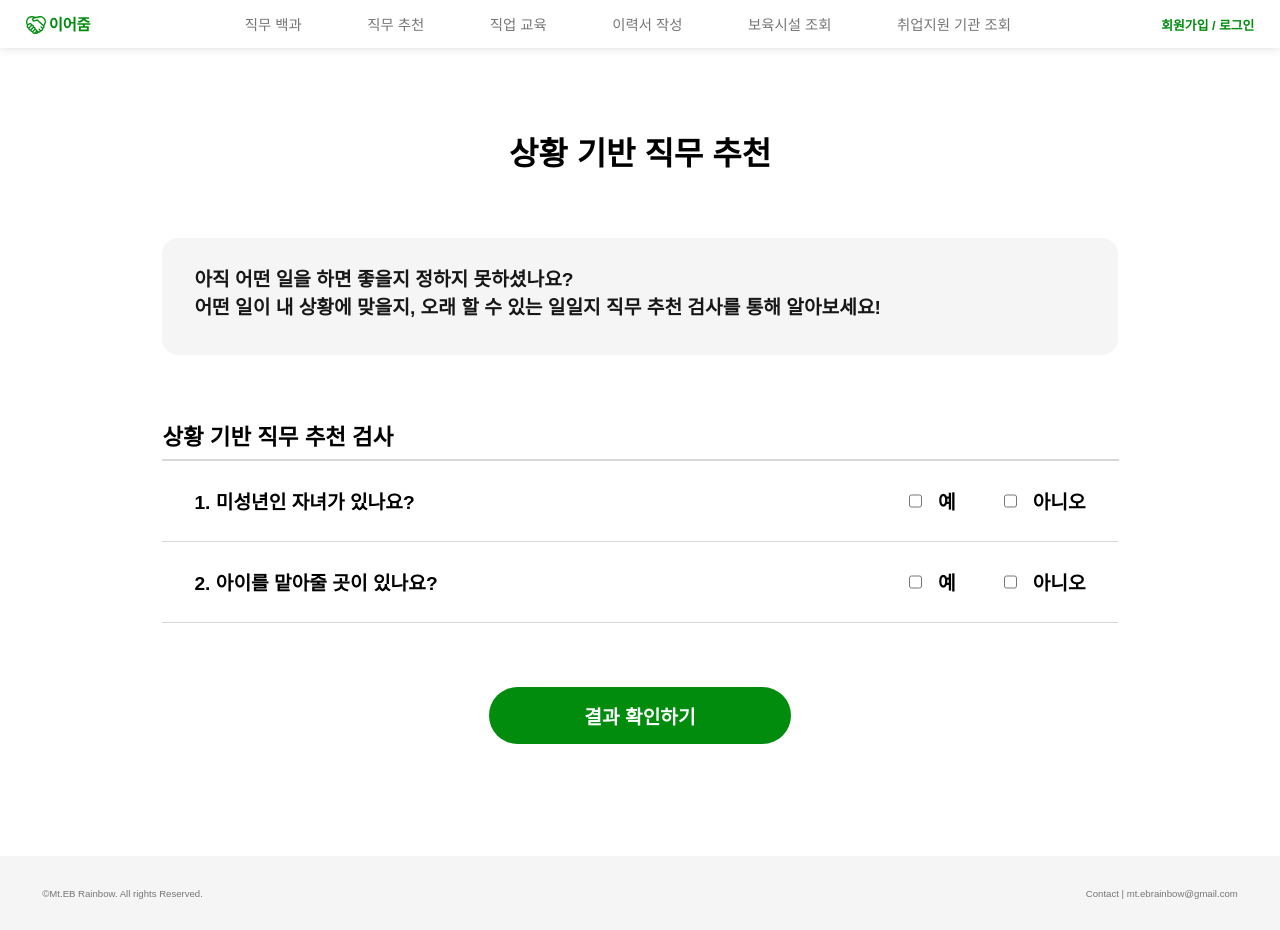
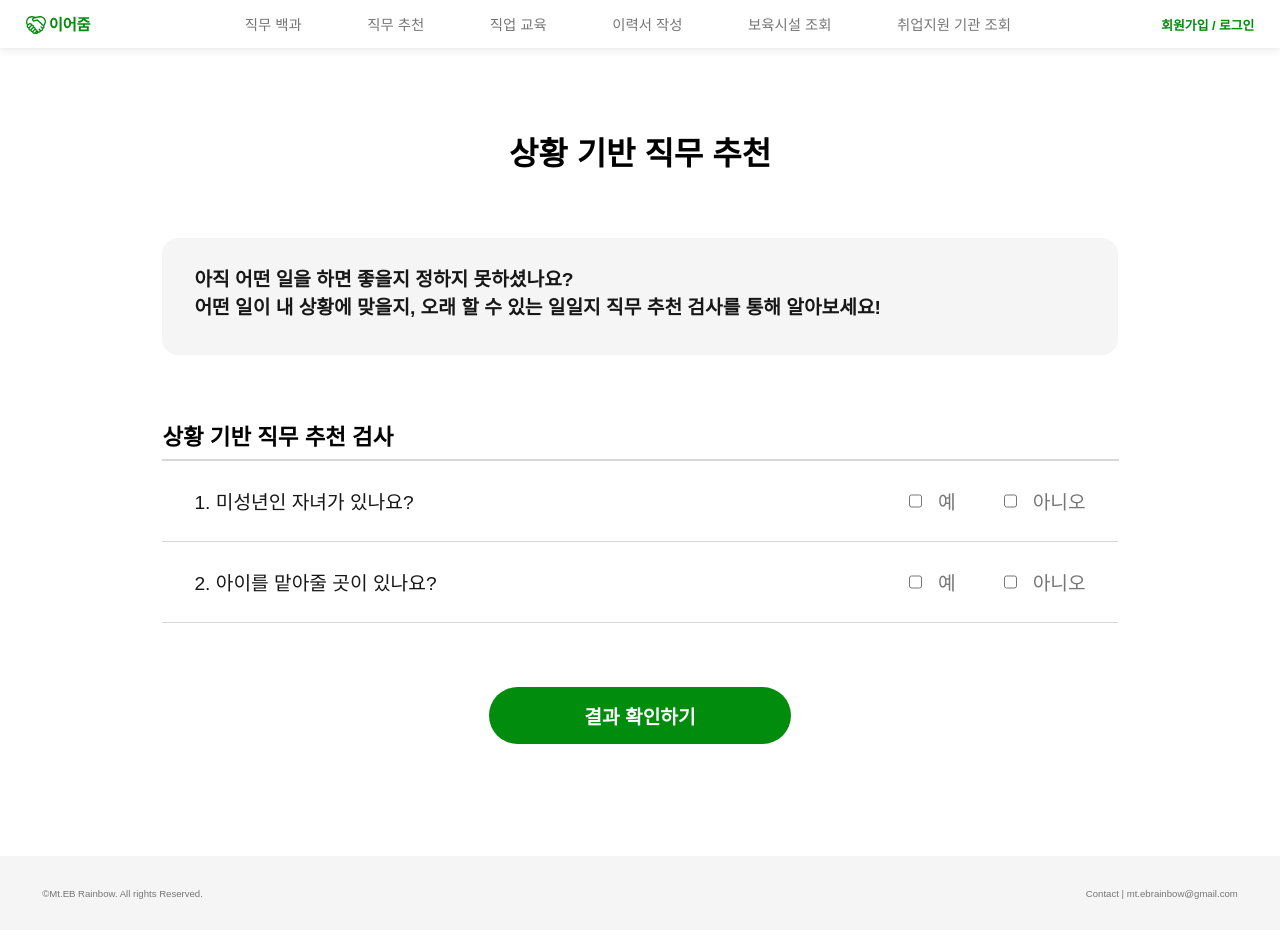
Before and after one commit to Mt-EB-Rainbow/front, a React (Create React App) app: page /recommend in a window 1280 px wide. Built offline with nearby package versions, Linux system fonts and the light colour scheme; a web font is replaced by a local one.

Commit message:
fix: 직무 추천 페이지 css 수정

```diff
--- a/src/components/recommendpage/Recommend.jsx
+++ b/src/components/recommendpage/Recommend.jsx
@@ -24,7 +24,7 @@ const Recommend = () => {
                         <S.InfoTitle>상황 기반 직무 추천 검사</S.InfoTitle>
                         <S.Line />
                         <S.QuestionBox>
-                            <S.Text>1. 미성년인 자녀가 있나요?</S.Text>
+                            <S.Question>1. 미성년인 자녀가 있나요?</S.Question>
                             <div
                                 style={{
                                     display: 'flex',
@@ -39,7 +39,9 @@ const Recommend = () => {
                             </div>
                         </S.QuestionBox>
                         <S.QuestionBox>
-                            <S.Text>2. 아이를 맡아줄 곳이 있나요?</S.Text>
+                            <S.Question>
+                                2. 아이를 맡아줄 곳이 있나요?
+                            </S.Question>
                             <div
                                 style={{
                                     display: 'flex',
--- a/src/components/recommendpage/Recommend.style.js
+++ b/src/components/recommendpage/Recommend.style.js
@@ -102,10 +102,17 @@ S.ResultContainer = styled(S.BetweenContainer)`
     height: 9.2rem;
     border-bottom: 1px solid var(--light-gray);
 `;
+S.Question = styled.div`
+    font-size: 1.2rem;
+    font-weight: 500;
+    margin-left: 2rem;
+    color: var(--black);
+`;
 S.Text = styled.div`
     font-size: 1.2rem;
-    font-weight: 600;
+    font-weight: 500;
     margin-left: ${props => (props.marginL ? props.marginL : '2rem')};
+    color: var(--dark-gray);
 `;
 S.CheckBox = styled.input`
     margin-left: 2rem;
```
